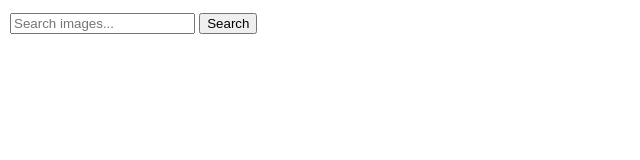
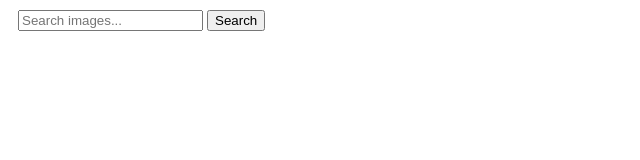
Before and after one commit to KonstantinDanger/goit-js-hw-11, a website built with Vite: page src/index.html in a window 1280 px wide. Shown: the full height of the page, 0-640 px from the left. Built offline with nearby package versions, Linux system fonts and the light colour scheme; what simplelightbox would draw is missing.

Commit message:
Changed package.json

```diff
--- a/src/css/styles.css
+++ b/src/css/styles.css
@@ -5,7 +5,7 @@
   |============================
 */
 /* Common styles */
-@import url('./reset.css');
-@import url('./base.css');
+/* @import url('./reset.css');
+@import url('./base.css'); */
 @import url('./gallery.css');
 @import url('./loader.css');
```
